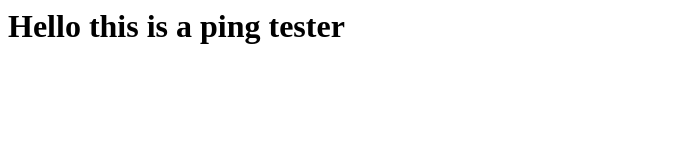
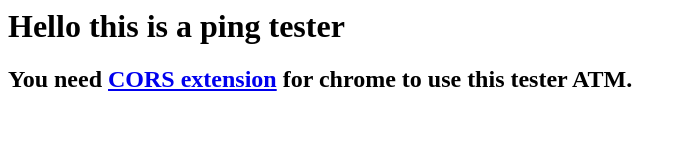
Before and after one commit to Psykotik/Pingzer, a plain HTML site: page index.html in a window 1280 px wide. Shown: the whole page, without its empty margins (0-687 px from the left). Drawn offline with nearby package versions, Linux system fonts and the light colour scheme; no server answers.

Commit message:
[Add] Added informations on how to use
Added link to CORS extension

```diff
--- a/index.html
+++ b/index.html
@@ -5,6 +5,7 @@
 </head>
 <body>
   <h1>Hello this is a ping tester</h1>
+  <h2>You need <a href="https://chrome.google.com/webstore/detail/allow-control-allow-origi/nlfbmbojpeacfghkpbjhddihlkkiljbi" target="_blank">CORS extension</a> for chrome to use this tester ATM.</h2>
   <span class="ping"></span><br  />
   <span class="ping_calculated"></span>
 </body>
```
